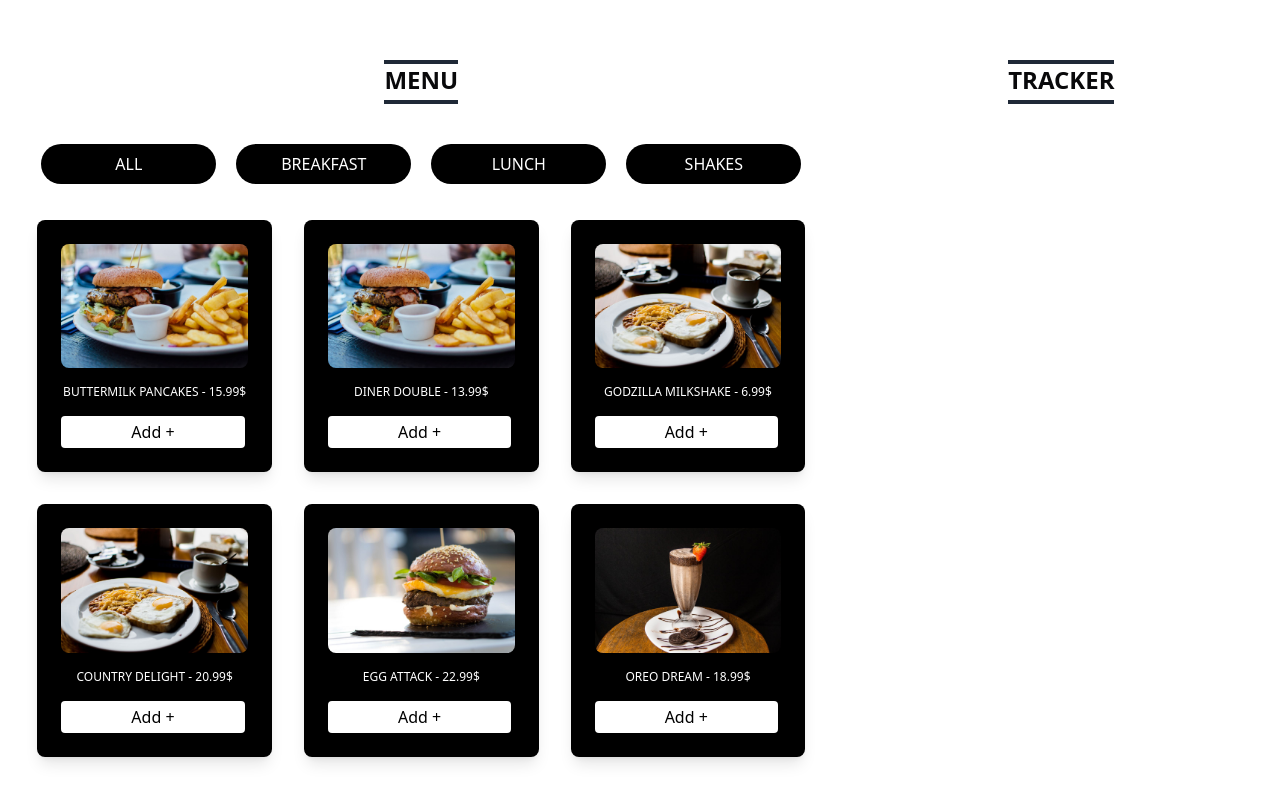
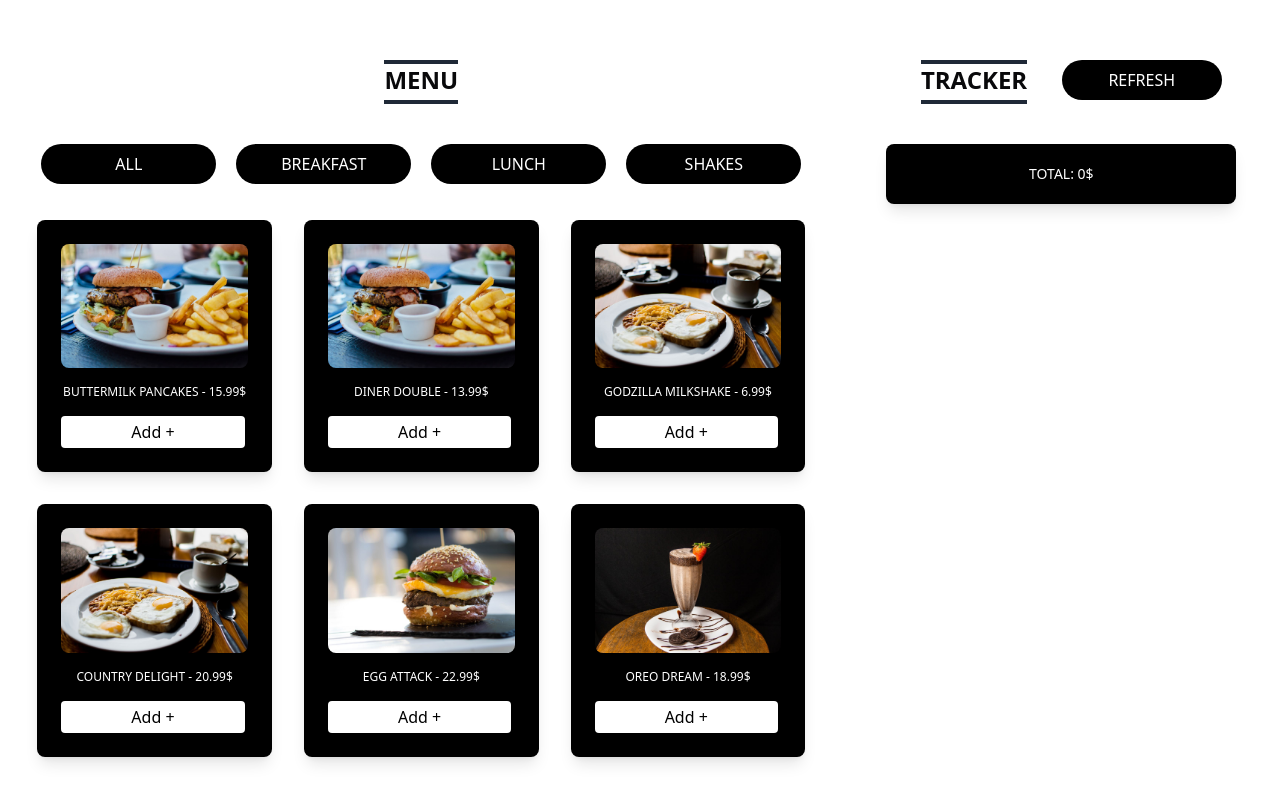
Before and after one commit to abish-desu/MenuTracker, a Next.js app: page / in a window 1280 px wide. Shown: the top 787 px of the page. Built offline with nearby package versions, Linux system fonts and the light colour scheme.

Commit message:
first final comiit

```diff
--- a/components/TrackedList.tsx
+++ b/components/TrackedList.tsx
@@ -1,14 +1,17 @@
 import React from "react";
 import { TrackerProp } from "../pages";
 
-const TrackedList = ({ list}: TrackerProp) => {
+const TrackedList = ({ list, onRemove, clearList }: TrackerProp) => {
+
+  const totalPrice = list.reduce((acc, item) => acc + item.price, 0);
+
   return (
-    <div className="flex flex-col items-center mt-4"> {/* Updated line */}
+    <div className="flex flex-col items-center mt-4">
       {list.map((lis) => {
-        const { id, title, img, price,quantity } = lis;
+        const { id, title, img, price, quantity } = lis;
         return (
           <article key={id}>
-            <div className="bg-black shadow-lg rounded-lg p-5 transform transition-transform hover:scale-105 w-[350px] mt-2">
+            <div className="bg-black shadow-lg rounded-lg p-5 transform transition-transform hover:scale-105 w-[350px] mt-1">
               <div className="flex">
                 <img
                   src={img}
@@ -20,10 +23,13 @@ const TrackedList = ({ list}: TrackerProp) => {
                 </h4>
               </div>
               <div className="flex justify-evenly">
-                <button className="bg-white font-sans text-black py-1 px-[30px]  rounded">
+                <button className="bg-white font-sans text-black py-1 px-[30px] rounded">
                   Quantity: {quantity}
                 </button>
-                <button className="bg-red-600 hover:bg-red-700 font-sans text-white py-1 px-[30px]  rounded">
+                <button
+                  className="bg-red-600 hover:bg-red-700 font-sans text-white py-1 px-[30px] rounded"
+                  onClick={() => onRemove(id)}
+                >
                   Remove
                 </button>
               </div>
@@ -31,6 +37,11 @@ const TrackedList = ({ list}: TrackerProp) => {
           </article>
         );
       })}
+      <div className="bg-black shadow-lg rounded-lg p-5 transform transition-transform hover:scale-105 w-[350px] mt-1">
+        <h4 className="text-white font-sans text-sm text-center">
+          TOTAL: {totalPrice}$
+        </h4>
+      </div>
     </div>
   );
 };
--- a/components/Tracker.tsx
+++ b/components/Tracker.tsx
@@ -1,17 +1,25 @@
 import React from 'react'
 import TrackedList from './TrackedList';
-import { TrackerProp } from '../pages'
-const Tracker = ({list}:TrackerProp) => {
+import { TrackerProp } from '../pages';
+
+const Tracker = ({list, onRemove,clearList}: TrackerProp) => {
   return (
-
-     <div className='flex justify-center w-[519px]' >
+    <div className='flex justify-center w-[519px]'>
       <div className='flex flex-col'>
-         <div className='flex justify-center'>
-      <h1 className='m-5 text-2xl font-sans font-semibold text-zinc-950 pb-1 border-b-4 border-t-4 border-gray-800'>TRACKER</h1>
+         <div className='flex justify-evenly'>
+        <h1 className='m-5 text-2xl font-sans font-semibold text-zinc-950 pb-1 border-b-4 border-t-4 border-gray-800'>TRACKER</h1>
+        <div className="pt-5">
+          <button
+            className='bg-black text-white font-sans font-light py-2 px-4 rounded-full w-40 transition duration-300 ease-in-out transform hover:-translate-y-1 hover:scale-110'
+            onClick={()=>{clearList()} }
+          >
+            REFRESH
+          </button>
+          </div>
+        </div>
+        <TrackedList list={list} onRemove={onRemove} clearList={clearList}/>
       </div>
-      <TrackedList list={list}/>
-     </div>
-     </div>
+    </div>
   )
 }
 
--- a/pages/index.tsx
+++ b/pages/index.tsx
@@ -14,6 +14,8 @@ interface ListItem {
 }
 export interface TrackerProp {
   list: ListItem[];
+  onRemove:(num:number) => void;
+  clearList:()=>void;
 }
 
 export type Props = {
@@ -59,7 +61,7 @@ const index = () => {
       setList((prevList) =>
         prevList.map((item) =>
           item.id === existingItem.id
-            ? { ...item, quantity: item.quantity + 1 }
+            ? { ...item, quantity: item.quantity + 1,price:item.price+rec.price }
             : item
         )
       );
@@ -67,6 +69,12 @@ const index = () => {
       // Item doesn't exist, add it to the list
       setList((prevList) => [...prevList, rec]);
     }
+  };
+  const onRemove = (id:number)=>{
+    setList(list.filter((item) => item.id !== id));
+  }
+  const clearList = () => {
+    setList([]);
   };
   return (
     //Main div
@@ -84,7 +92,7 @@ const index = () => {
           <MenuCard menu={menutItems} filterMenu={filterMenu} />
         </div>
       </div>
-      <Tracker list={list} />
+      <Tracker list={list} onRemove={onRemove} clearList={clearList}/>
     </div>
   );
 };
```
